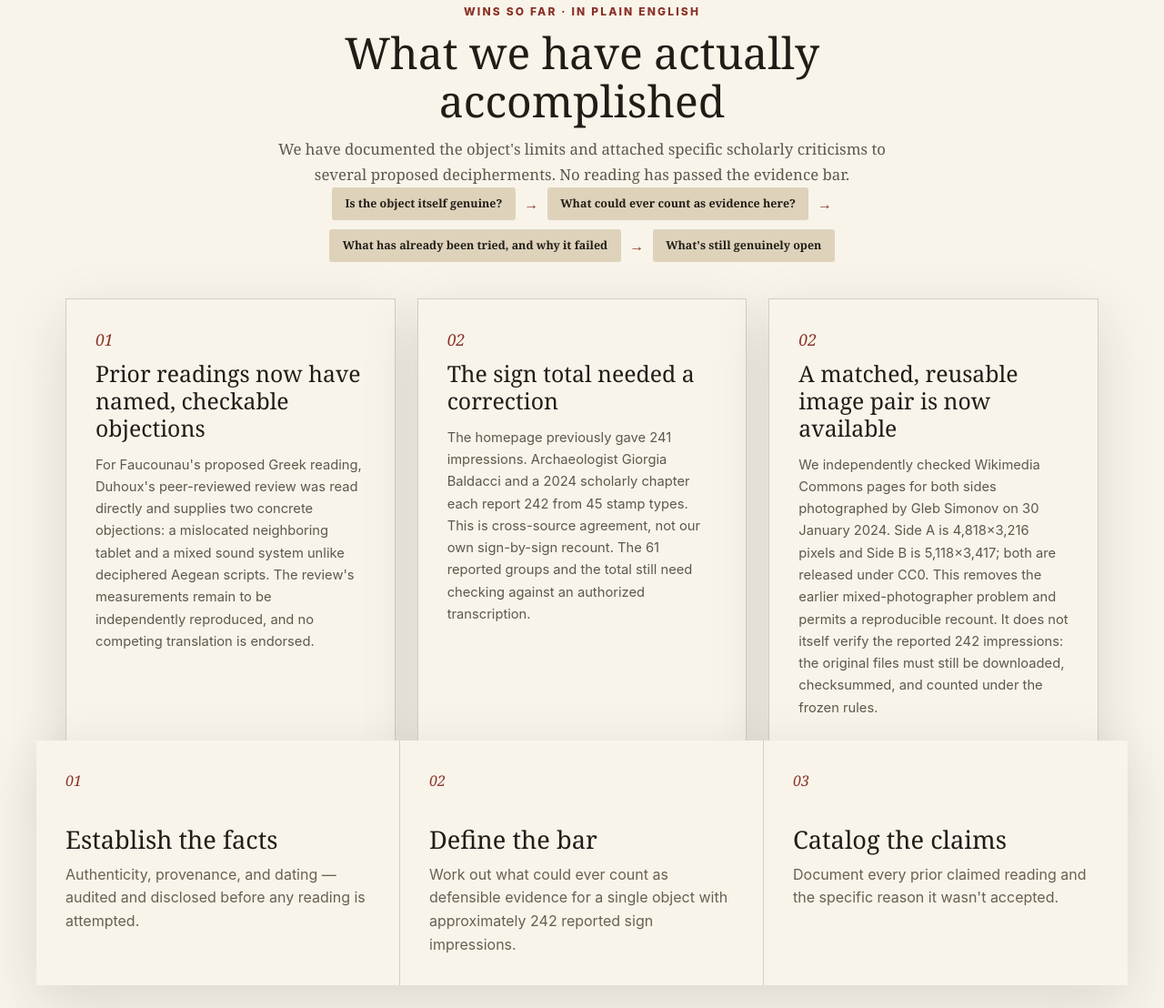
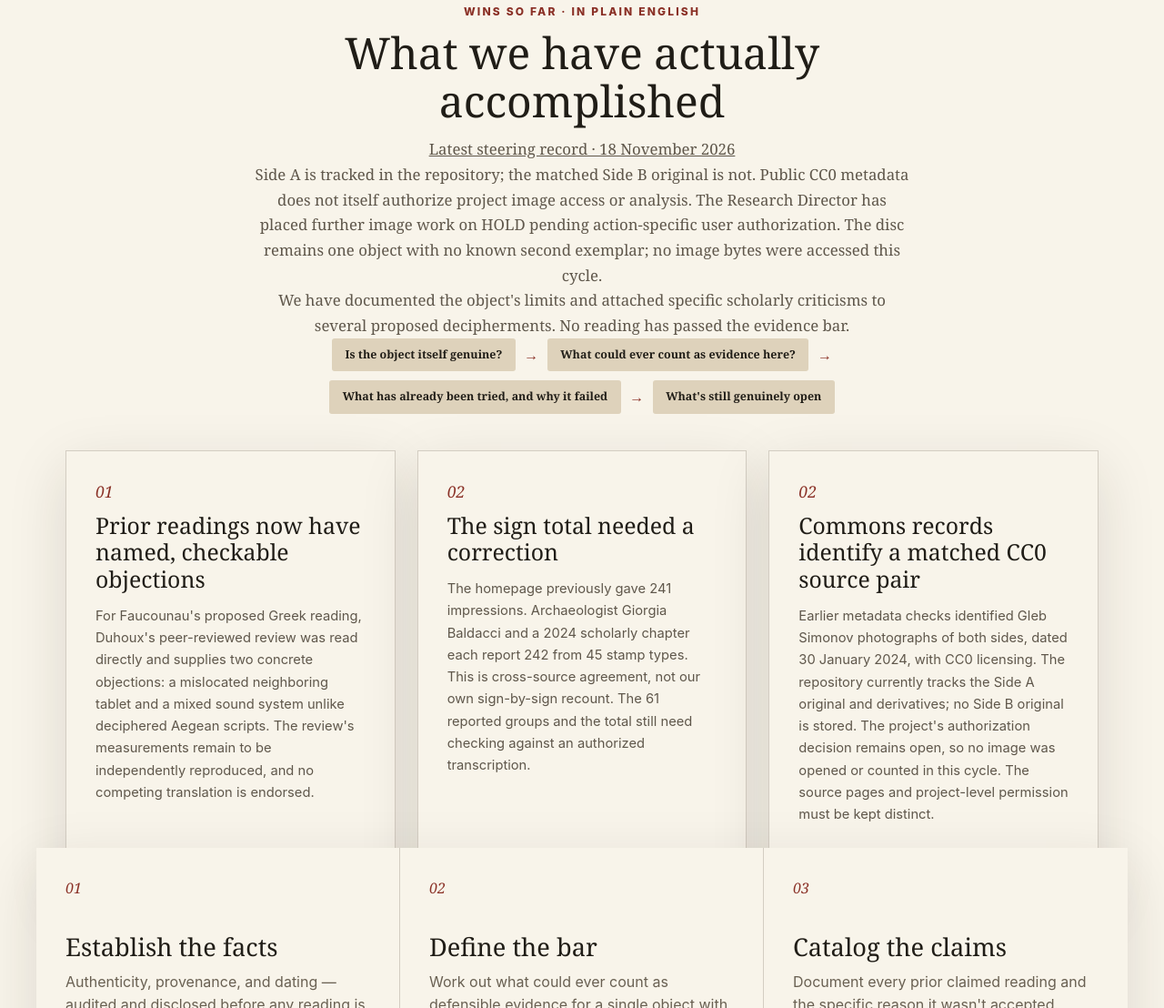
Before and after one commit to SoylentAquamarine/phaistos-disc-collective, a plain HTML site: page docs/index.html in a window 1280 px wide. Shown: the part 1254-2362 px from the top of the page at 91% size. Drawn offline with Linux system fonts and the light colour scheme; no server answers.

Commit message:
Refresh Phaistos review branch for cycle #108

```diff
--- a/docs/index.html
+++ b/docs/index.html
@@ -47,7 +47,7 @@
       <div class="hero">
         <div class="eyebrow"><span class="live-dot"></span> One object · about 242 reported signs · no known second exemplar</div>
         <h1 id="overview-title">One disc. No twin. No known reading.<br><em>This is the entire corpus.</em></h1>
-        <p class="lede">The Phaistos Disc is a single fired-clay disc, stamped on both faces with approximately 242 reported pictorial sign-impressions from 45 sign types — and no second object using the same script is currently known. Our first goal is to establish what is actually known about the object itself. Our second is to work out what, if anything, could ever count as defensible evidence about its meaning given that constraint. Our third is to catalog the many decades of claimed readings and why none has held up. A translation may or may not follow — read on for what "started" actually means.</p>
+        <p class="lede">The Phaistos Disc is a single fired-clay disc, stamped on both faces with approximately 242 reported pictorial sign-impressions from 45 sign types — and no second object using the same script is currently known. We first establish the object's provenance and evidence limits, then decide what could count as a defensible reading. A translation may or may not follow. The repository already tracks the Side A original and derived crops; Side B is not stored, and the Research Director has placed further image access and analysis on HOLD until action-specific user authorization is recorded.</p>
         <div class="hero-actions">
           <a class="button primary" href="#highlights-title">See where things stand</a>
           <a class="button secondary" href="#dialogue">Read the starting plan</a>
@@ -58,6 +58,7 @@
         <div class="highlights-intro">
           <span class="kicker">Wins so far · in plain English</span>
           <h2 id="highlights-title">What we have actually accomplished</h2>
+          <p class="latest-record"><a href="https://github.com/SoylentAquamarine/phaistos-disc-collective/blob/main/steering/meetings/2026-11-18-meeting-26.md">Latest steering record · 18 November 2026</a></p><p>Side A is tracked in the repository; the matched Side B original is not. Public CC0 metadata does not itself authorize project image access or analysis. The Research Director has placed further image work on HOLD pending action-specific user authorization. The disc remains one object with no known second exemplar; no image bytes were accessed this cycle.</p>
           <p>We have documented the object's limits and attached specific scholarly criticisms to several proposed decipherments. No reading has passed the evidence bar.</p>
           <p class="mini-flow" aria-label="Research flow">
             <span class="step">Is the object itself genuine?</span><span class="arrow" aria-hidden="true">→</span>
@@ -81,8 +82,8 @@
           </article>
           <article class="highlight-card">
             <span class="highlight-number">02</span>
-            <h3>A matched, reusable image pair is now available</h3>
-            <p>We independently checked Wikimedia Commons pages for both sides photographed by Gleb Simonov on 30 January 2024. Side A is 4,818×3,216 pixels and Side B is 5,118×3,417; both are released under CC0. This removes the earlier mixed-photographer problem and permits a reproducible recount. It does not itself verify the reported 242 impressions: the original files must still be downloaded, checksummed, and counted under the frozen rules.</p>
+            <h3>Commons records identify a matched CC0 source pair</h3>
+            <p>Earlier metadata checks identified Gleb Simonov photographs of both sides, dated 30 January 2024, with CC0 licensing. The repository currently tracks the Side A original and derivatives; no Side B original is stored. The project's authorization decision remains open, so no image was opened or counted in this cycle. The source pages and project-level permission must be kept distinct.</p>
             <a class="read-more" href="https://commons.wikimedia.org/wiki/File:Phaistos_Disc_%E2%80%94_Side_A.jpg">Inspect Side A source and license →</a>
           </article>
         </div>
```
